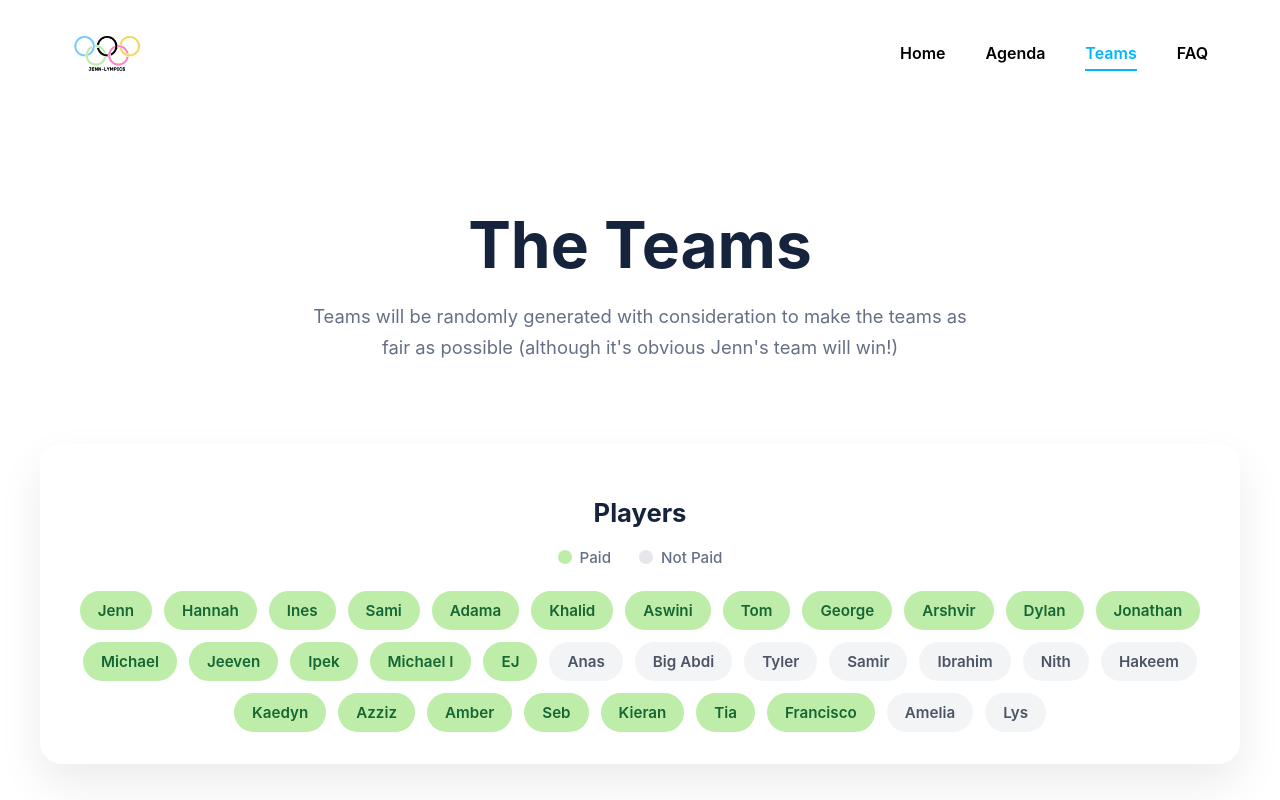
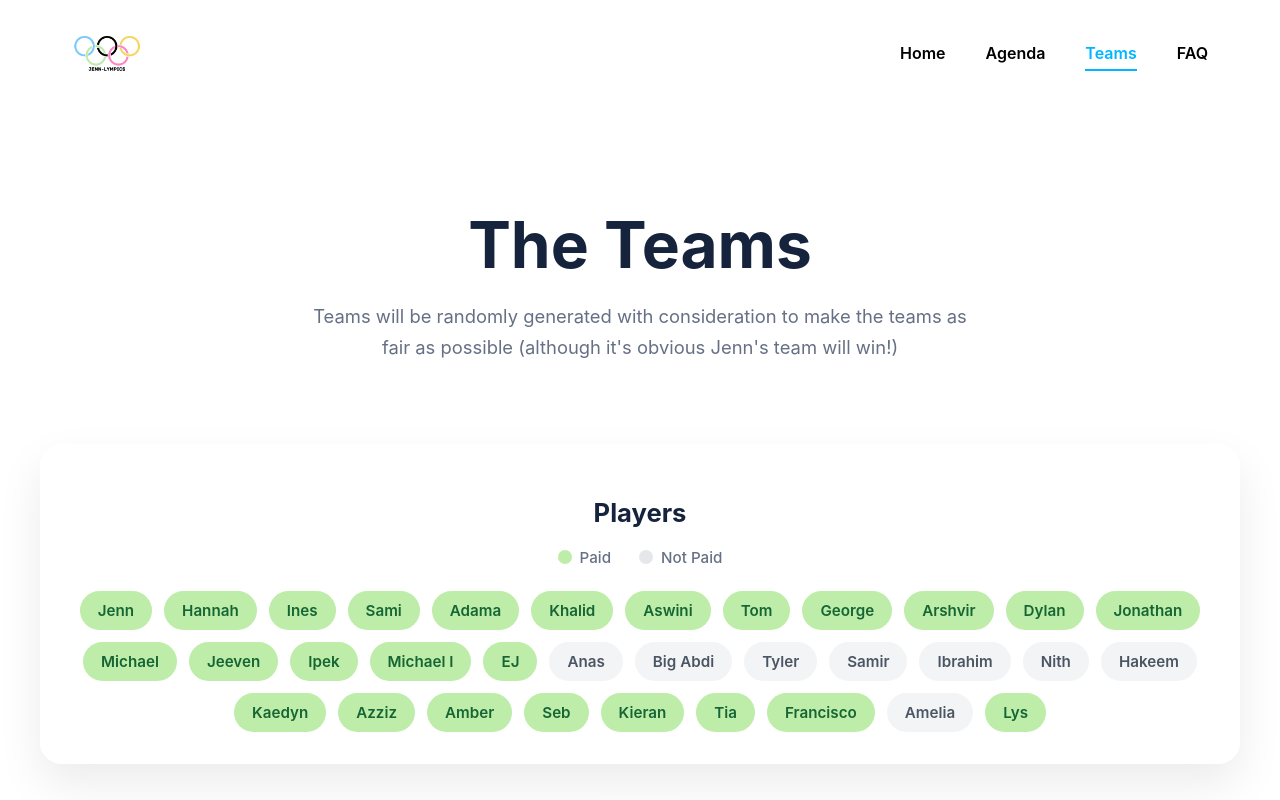
Before and after one commit to Jennipham/jenn-lympics, a React (Vite) app in the folder jenn-lympics-website/: page /teams in a window 1280 px wide. Shown: the top 800 px of the page. Built offline with nearby package versions, Linux system fonts and the light colour scheme.

Commit message:
Update Lys's payment status to true

```diff
--- a/jenn-lympics-website/src/components/Teams/players.ts
+++ b/jenn-lympics-website/src/components/Teams/players.ts
@@ -31,5 +31,5 @@ export const players = [
         { name: "Tia", paid: true },
         { name: "Francisco", paid: true },
         { name: "Amelia", paid: false },
-        { name: "Lys", paid: false },
+        { name: "Lys", paid: true },
 ];
```
